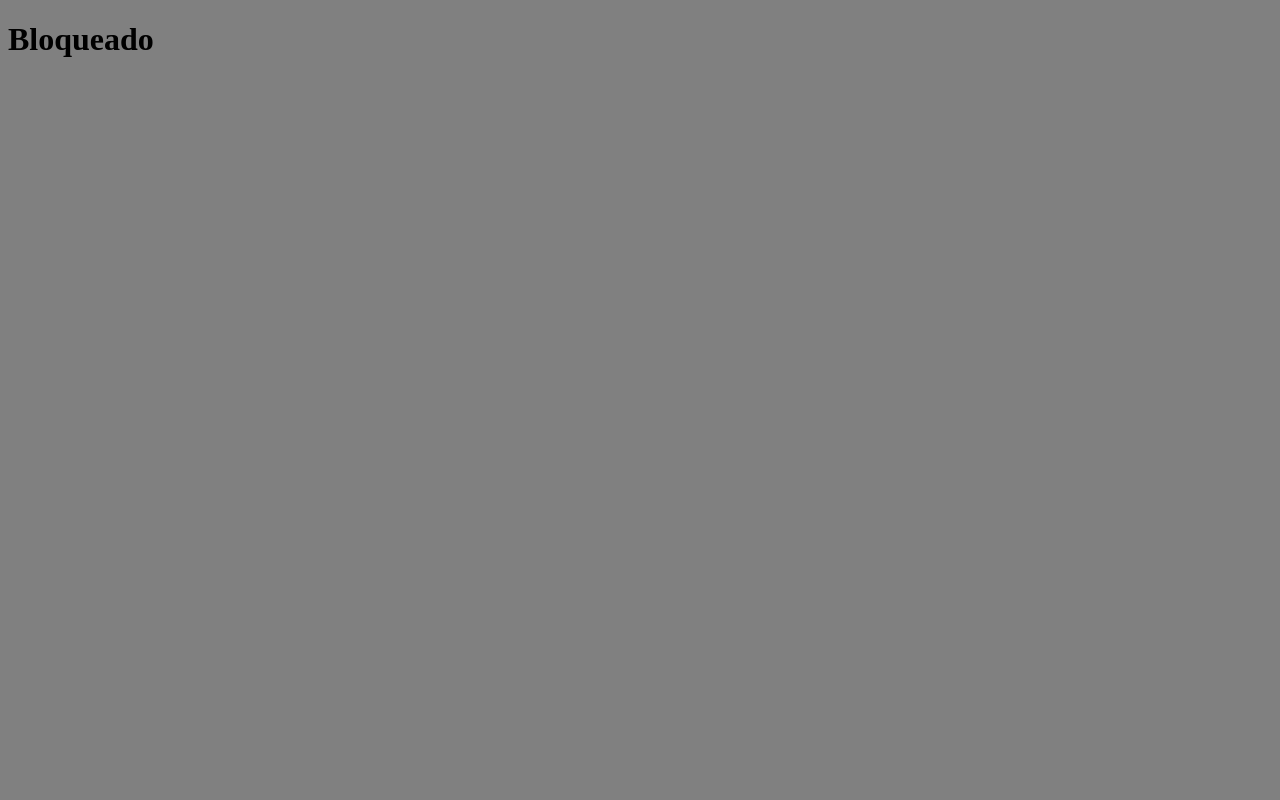
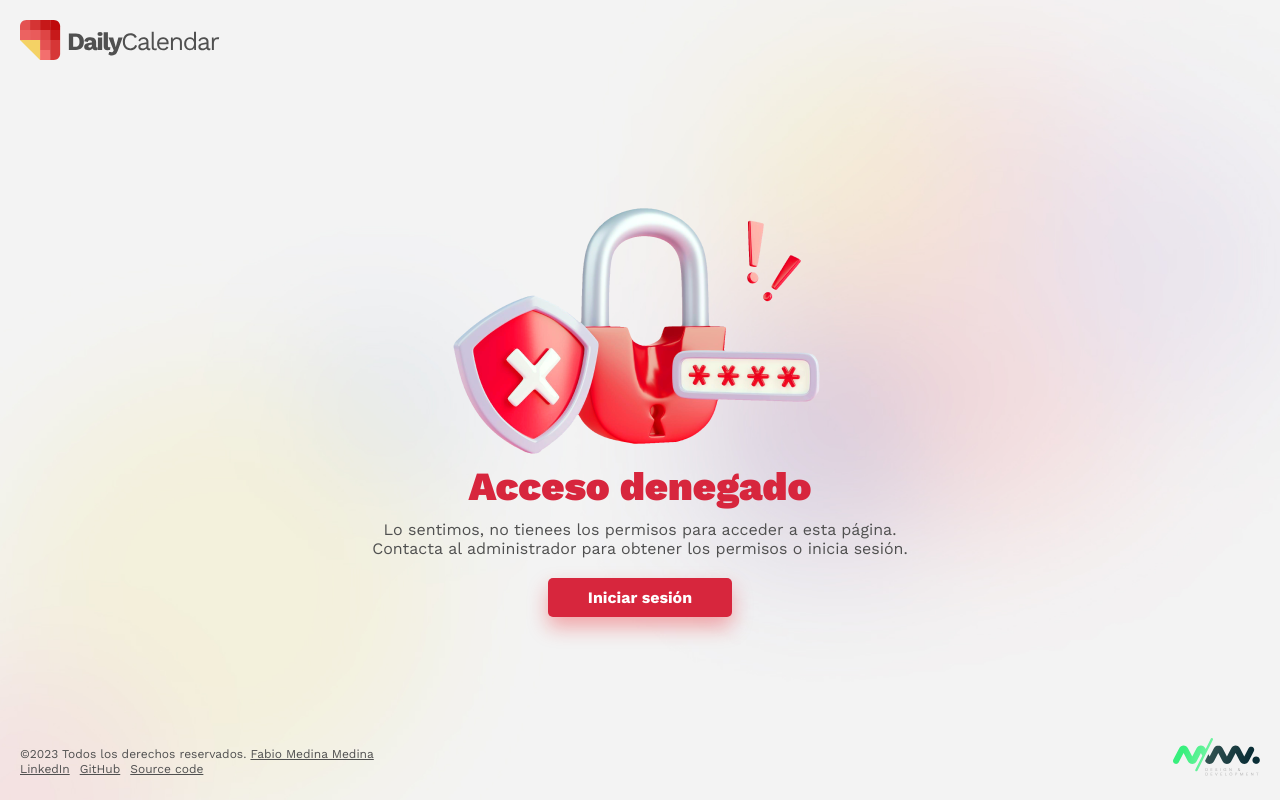
Before and after one commit to fabiomedinamedina/calendar-backend, a website: page public/index.html in a window 1280 px wide. Drawn offline with nearby package versions, Linux system fonts and the light colour scheme.

Commit message:
Update public page Acceso Denegado

```diff
--- a/public/index.html
+++ b/public/index.html
@@ -5,9 +5,62 @@
   <meta http-equiv="X-UA-Compatible" content="IE=edge">
   <meta name="viewport" content="width=device-width, initial-scale=1.0">
   <link rel="stylesheet" href="style.css">
+  <link rel="preconnect" href="https://fonts.googleapis.com">
+  <link rel="preconnect" href="https://fonts.gstatic.com" crossorigin>
+  <link href="https://fonts.googleapis.com/css2?family=Work+Sans:wght@400;700;900&display=swap" rel="stylesheet">
   <title>Demo App</title>
 </head>
 <body>
-  <h1>Bloqueado</h1>
+  <div class="container-page">
+    <header>
+      <img src="images/logo-calendar-app.svg" alt="Logo Calendar App" width="200">
+    </header>
+    <section>
+      <img src="images/logo-denied-access.png" alt="Acceso denegado" >
+      <h1>Acceso denegado</h1>
+      <p>Lo sentimos, no tienees los permisos para acceder a esta página.<br />
+        Contacta al administrador para obtener los permisos o inicia sesión.</p>
+        <a href="">Iniciar sesión</a>
+    </section>
+    <footer>
+      <div class="logo-fm">
+        <a href="https://fabiomedina.com" target="_blank">
+          <img src="images/logo-fm-copyright.svg" alt="Logo Fabio Medina">
+        </a>
+      </div>
+      <div class="copyright">
+        <small>
+          ©2023 Todos los derechos reservados.
+          <a
+            href="https://fabiomedina.com"
+            target="blank"
+            class="copyright-link"
+          >
+            Fabio Medina Medina
+          </a>
+        </small>
+        <div class="social-links">
+          <a
+            href="https://www.linkedin.com/in/fabio-medina-medina/"
+            target="blank"
+          >
+            LinkedIn
+          </a>
+          <a
+            href="https://github.com/fabiomedinamedina"
+            target="blank"
+          >
+            GitHub
+          </a>
+          <a
+            href="https://github.com/fabiomedinamedina/calendar-backend"
+            target="blank"
+          >
+            Source code
+          </a>
+        </div>
+      </div>
+    </footer>
+  </div>
 </body>
 </html>
--- a/public/style.css
+++ b/public/style.css
@@ -1,3 +1,121 @@
+:root {
+  --c-primary: #D7263D;
+  --c-gray: #505050;
+}
+
 html, body {
-  background-color: gray;
+  background-color: #F3F3F3;
+  padding: 0;
+  margin: 0;
+  font-family: 'Work Sans', sans-serif;
+  color: var(--c-gray);
 }
+
+body{
+  background-image: url('images/back-denied.jpg');
+  background-size: cover;
+  background-position: center;
+  background-repeat: no-repeat;
+}
+
+* {
+  box-sizing: border-box;
+}
+
+img {
+  max-width: 100%;
+  height: auto;
+}
+
+.container-page {
+  height: 100vh;
+  display: flex;
+  flex-direction: column;
+  justify-content: space-between;
+  padding: 20px;
+}
+
+.container-page section {
+  text-align: center;
+}
+
+.container-page section h1 {
+  font-weight: 900;
+  color: var(--c-primary);
+  font-size: 30px;
+  margin: 0;
+  margin-bottom: 10px;
+}
+
+@media (min-width: 768px) {
+  .container-page section h1{
+    font-size: 40px;
+  }
+}
+
+.container-page section a {
+  display: inline-block;
+  background: var(--c-primary);
+  color: #FFF;
+  font-weight: 700;
+  padding: 10px 40px;
+  border-radius: 5px;
+  text-decoration: none;
+  box-shadow: 0px 10px 20px rgba(235, 29, 37, 0.36);
+  transition: all 0.3s ease-in-out;
+  margin-top: 20px;
+}
+
+.container-page section p {
+  margin: 0;
+}
+
+.container-page section a:hover,
+.container-page section a:active {
+  box-shadow: 0px 15px 30px rgba(235, 29, 37, 0.5);
+}
+
+footer {
+  flex-direction: column;
+  display: flex;
+  justify-content: space-between;
+  align-items: center;
+}
+
+footer .copyright {
+  text-align: center;
+}
+
+footer .copyright p,
+footer .copyright small,
+footer .copyright a {
+  font-size: 12px;
+  color: var(--c-gray);
+}
+
+@media (min-width: 768px) {
+  footer{
+    flex-direction: row;
+  }
+
+  footer .logo-fm {
+    order: 1;
+  }
+
+  footer .copyright {
+    text-align: left;
+    order: o;
+  }
+}
+
+.social-links {
+  display: flex;
+  gap: 10px;
+  justify-content: center;
+}
+
+@media (min-width: 768px) {
+  .social-links{
+    justify-content: start;
+  }
+}
```
Also changed, not shown: public/images/back-denied.jpg (added), public/images/logo-calendar-app.svg (added), public/images/logo-denied-access.png (added), public/images/logo-fm-copyright.svg (added).
